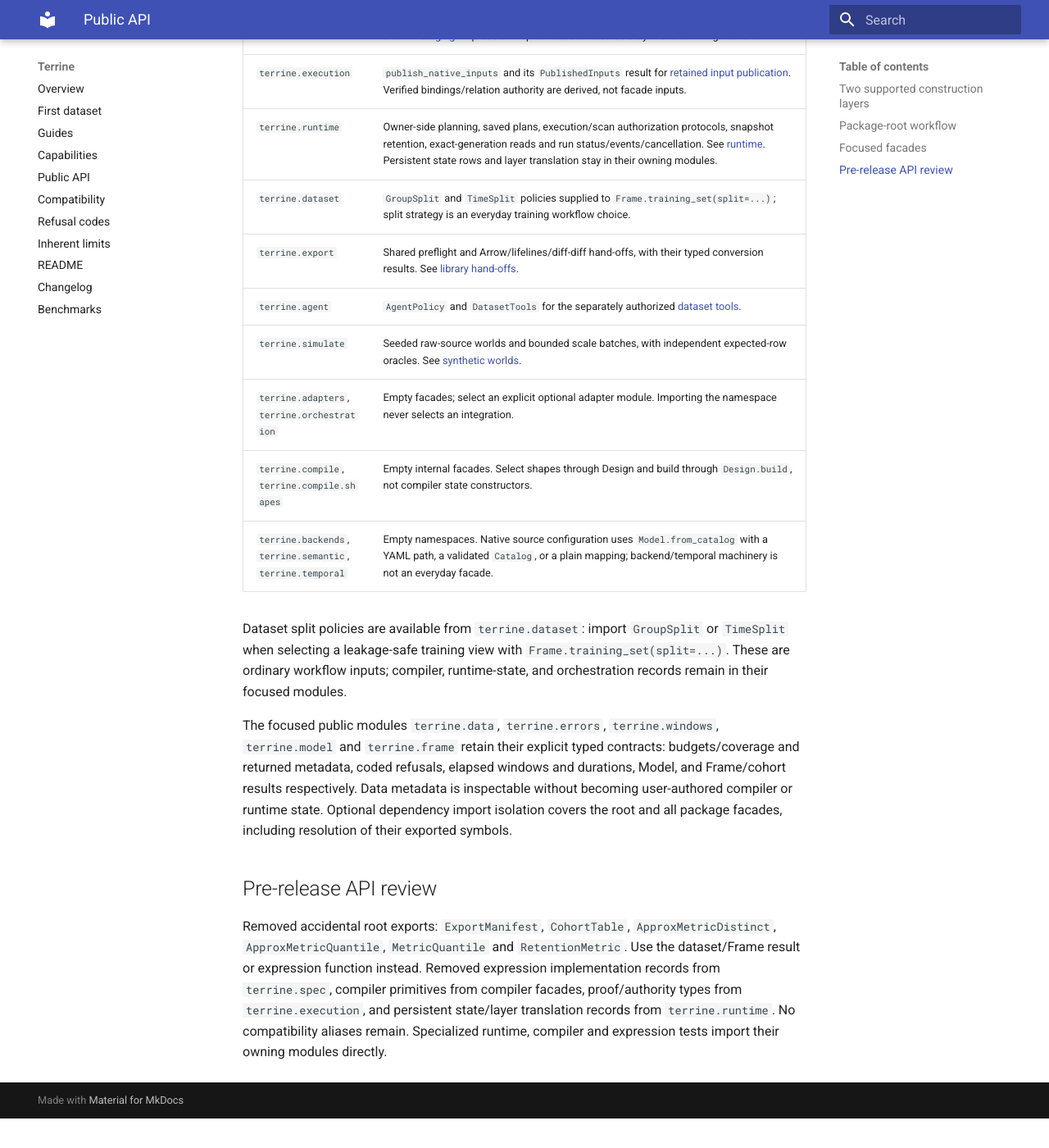
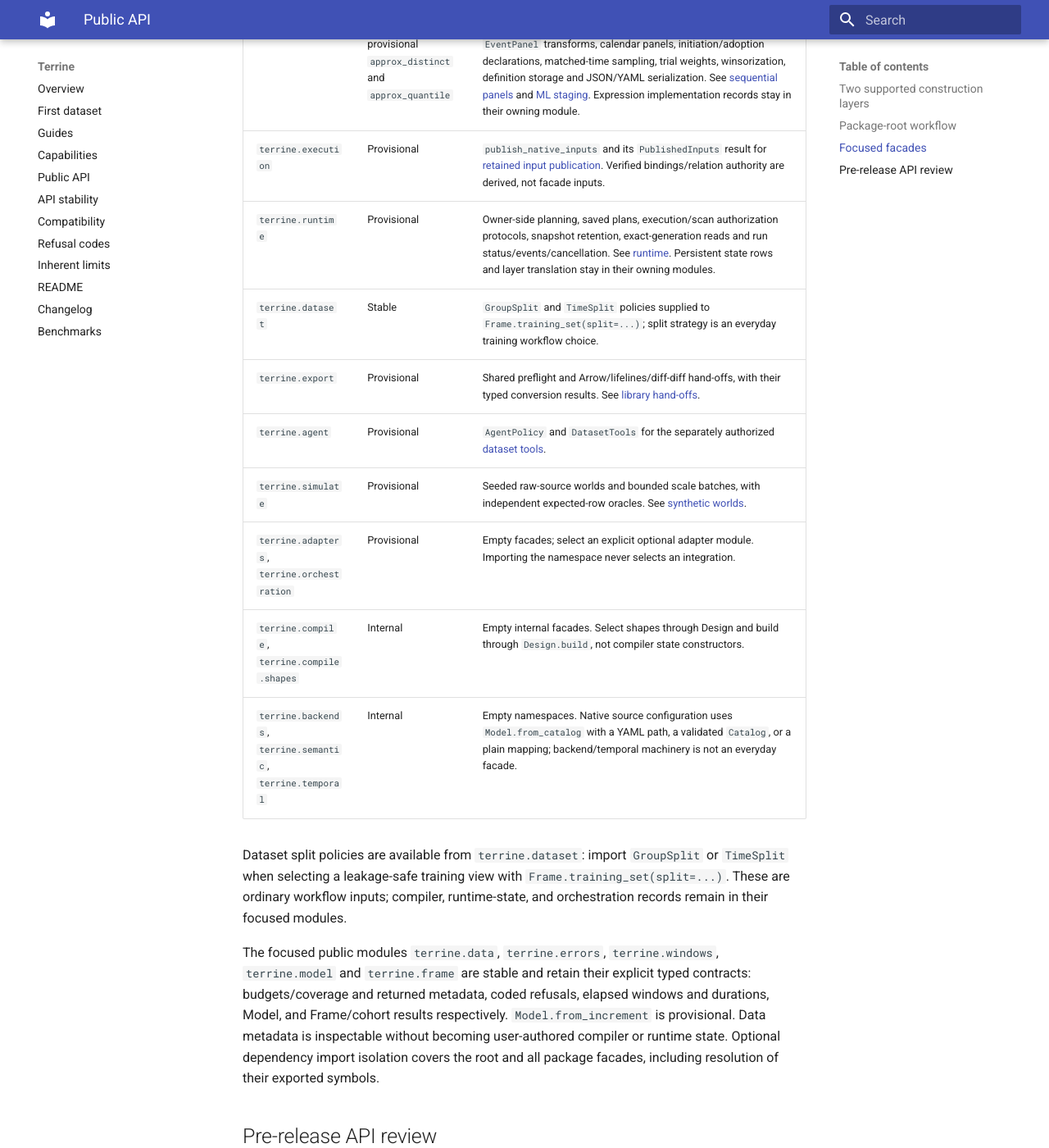
Before and after one commit to kylejcaron/terrine, an MkDocs documentation site: the page built from docs/guides/public-api.md, in a window 1280 px wide and 1400 px high, scrolled down 4521 px. Shown: the whole window at 82% size. Built offline with MkDocs 1.6.1 and Material for MkDocs 9.7.7, drawn with Linux system fonts in a browser that asks for light colours; before the commit the page ends 5885 px from its top, so only the background shows below that; some of the changed text lies outside the part shown.

Commit message:
docs: define stable and provisional APIs and check stable signatures

```diff
--- a/docs/guides/public-api.md
+++ b/docs/guides/public-api.md
@@ -83,11 +83,11 @@ Import shape-specific inputs from `terrine.spec`, as with `Initiation`:
 `Treatment`, `EventTime`, `Trajectory`, `CohortSpec`, `CohortGrouping`,
 `TimeToEvent`, `LifeTable`, `StatePanel`, `StateObservations`,
 `BinnedMetricState`, `EventSequence`, `SessionSpec` and `FunnelSpec`.
-The specialized `retention`, `quantile`, `approx_distinct` and `approx_quantile`
-expressions and `DatasetDefinition` also live there. Import elapsed `Window`,
-`Duration` and calendar `Months` values from `terrine.windows`. A Frame is
-returned by `design.build(model)`; its type is available from `terrine.frame`
-when needed.
+The specialized `retention` and `quantile` expressions, the provisional
+`approx_distinct` and `approx_quantile` expressions, and `DatasetDefinition`
+also live there. Import elapsed `Window`, `Duration` and calendar `Months`
+values from `terrine.windows`. A Frame is returned by `design.build(model)`;
+its type is available from `terrine.frame` when needed.
 
 Bind Models through `tr.Model.from_tables(...)` or `tr.Model.from_catalog(...)`,
 not the Model constructor. Create definitions as
@@ -167,21 +167,24 @@ remain available for inspection and explicit serialization.
 ## Focused facades
 
 Every package facade has an explicit export list. This table records its
-purpose and the workflow that warrants its exports.
+purpose, the workflow that warrants its exports, and its tier in
+[API stability](stability.md): stable names follow Semantic Versioning from 1.0,
+provisional ones may change in a minor release with a changelog entry, and
+internal modules may change in any release. The `terrine` root is stable.
 
-| Facade | Supported use |
-| --- | --- |
-| `terrine.recipes` | The eight constructor-first dataset workflows above; returns plain Designs that compile through the existing low-level API. |
-| `terrine.spec` | The full-flexibility Design layer: public `Sequential` and `EventPanel` transforms, calendar panels, initiation/adoption declarations, matched-time sampling, trial weights, winsorization, definition storage and JSON/YAML serialization. See [sequential panels](sequential-panels.md) and [ML staging](ml-staging.md). Expression implementation records stay in their owning module. |
-| `terrine.execution` | `publish_native_inputs` and its `PublishedInputs` result for [retained input publication](materialization-runtime.md#owned-inputs-for-repeated-builds). Verified bindings/relation authority are derived, not facade inputs. |
-| `terrine.runtime` | Owner-side planning, saved plans, execution/scan authorization protocols, snapshot retention, exact-generation reads and run status/events/cancellation. See [runtime](materialization-runtime.md). Persistent state rows and layer translation stay in their owning modules. |
-| `terrine.dataset` | `GroupSplit` and `TimeSplit` policies supplied to `Frame.training_set(split=...)`; split strategy is an everyday training workflow choice. |
-| `terrine.export` | Shared preflight and Arrow/lifelines/diff-diff hand-offs, with their typed conversion results. See [library hand-offs](library-handoffs.md). |
-| `terrine.agent` | `AgentPolicy` and `DatasetTools` for the separately authorized [dataset tools](dataset-agent-tools.md). |
-| `terrine.simulate` | Seeded raw-source worlds and bounded scale batches, with independent expected-row oracles. See [synthetic worlds](synthetic-worlds.md). |
-| `terrine.adapters`, `terrine.orchestration` | Empty facades; select an explicit optional adapter module. Importing the namespace never selects an integration. |
-| `terrine.compile`, `terrine.compile.shapes` | Empty internal facades. Select shapes through Design and build through `Design.build`, not compiler state constructors. |
-| `terrine.backends`, `terrine.semantic`, `terrine.temporal` | Empty namespaces. Native source configuration uses `Model.from_catalog` with a YAML path, a validated `Catalog`, or a plain mapping; backend/temporal machinery is not an everyday facade. |
+| Facade | Tier | Supported use |
+| --- | --- | --- |
+| `terrine.recipes` | Stable | The eight constructor-first dataset workflows above; returns plain Designs that compile through the existing low-level API. |
+| `terrine.spec` | Stable, except provisional `approx_distinct` and `approx_quantile` | The full-flexibility Design layer: public `Sequential` and `EventPanel` transforms, calendar panels, initiation/adoption declarations, matched-time sampling, trial weights, winsorization, definition storage and JSON/YAML serialization. See [sequential panels](sequential-panels.md) and [ML staging](ml-staging.md). Expression implementation records stay in their owning module. |
+| `terrine.execution` | Provisional | `publish_native_inputs` and its `PublishedInputs` result for [retained input publication](materialization-runtime.md#owned-inputs-for-repeated-builds). Verified bindings/relation authority are derived, not facade inputs. |
+| `terrine.runtime` | Provisional | Owner-side planning, saved plans, execution/scan authorization protocols, snapshot retention, exact-generation reads and run status/events/cancellation. See [runtime](materialization-runtime.md). Persistent state rows and layer translation stay in their owning modules. |
+| `terrine.dataset` | Stable | `GroupSplit` and `TimeSplit` policies supplied to `Frame.training_set(split=...)`; split strategy is an everyday training workflow choice. |
+| `terrine.export` | Provisional | Shared preflight and Arrow/lifelines/diff-diff hand-offs, with their typed conversion results. See [library hand-offs](library-handoffs.md). |
+| `terrine.agent` | Provisional | `AgentPolicy` and `DatasetTools` for the separately authorized [dataset tools](dataset-agent-tools.md). |
+| `terrine.simulate` | Provisional | Seeded raw-source worlds and bounded scale batches, with independent expected-row oracles. See [synthetic worlds](synthetic-worlds.md). |
+| `terrine.adapters`, `terrine.orchestration` | Provisional | Empty facades; select an explicit optional adapter module. Importing the namespace never selects an integration. |
+| `terrine.compile`, `terrine.compile.shapes` | Internal | Empty internal facades. Select shapes through Design and build through `Design.build`, not compiler state constructors. |
+| `terrine.backends`, `terrine.semantic`, `terrine.temporal` | Internal | Empty namespaces. Native source configuration uses `Model.from_catalog` with a YAML path, a validated `Catalog`, or a plain mapping; backend/temporal machinery is not an everyday facade. |
 
 
 Dataset split policies are available from `terrine.dataset`: import
@@ -190,9 +193,10 @@ Dataset split policies are available from `terrine.dataset`: import
 runtime-state, and orchestration records remain in their focused modules.
 
 The focused public modules `terrine.data`, `terrine.errors`, `terrine.windows`,
-`terrine.model` and `terrine.frame` retain their explicit typed contracts:
-budgets/coverage and returned metadata, coded refusals, elapsed windows and durations, Model,
-and Frame/cohort results respectively. Data metadata is inspectable without
+`terrine.model` and `terrine.frame` are stable and retain their explicit typed
+contracts: budgets/coverage and returned metadata, coded refusals, elapsed
+windows and durations, Model, and Frame/cohort results respectively.
+`Model.from_increment` is provisional. Data metadata is inspectable without
 becoming user-authored compiler or runtime state. Optional dependency import
 isolation covers the root and all package facades, including resolution of
 their exported symbols.
--- a/mkdocs.yml
+++ b/mkdocs.yml
@@ -12,6 +12,7 @@ nav:
   - Guides: docs/guides/index.md
   - Capabilities: docs/guides/capabilities.md
   - Public API: docs/guides/public-api.md
+  - API stability: docs/guides/stability.md
   - Compatibility: docs/guides/backend-compatibility.md
   - Refusal codes: docs/reference/refusals.md
   - Inherent limits: docs/guides/limitations.md
--- a/pyproject.toml
+++ b/pyproject.toml
@@ -58,6 +58,7 @@ dev = [
     "complexipy>=4,<6",
     "prek>=0.2,<1",
     "mutmut>=3.8,<3.9",
+    "griffe>=2.4,<3",
 ]
 docs = ["mkdocs>=1.6,<2", "mkdocs-material>=9.6,<10"]
 
```
Also changed, not shown: CHANGELOG.md (+7 -0 lines), docs/guides/index.md (+2 -0 lines), docs/guides/stability.md (added, +163 -0 lines), 13 other files.
